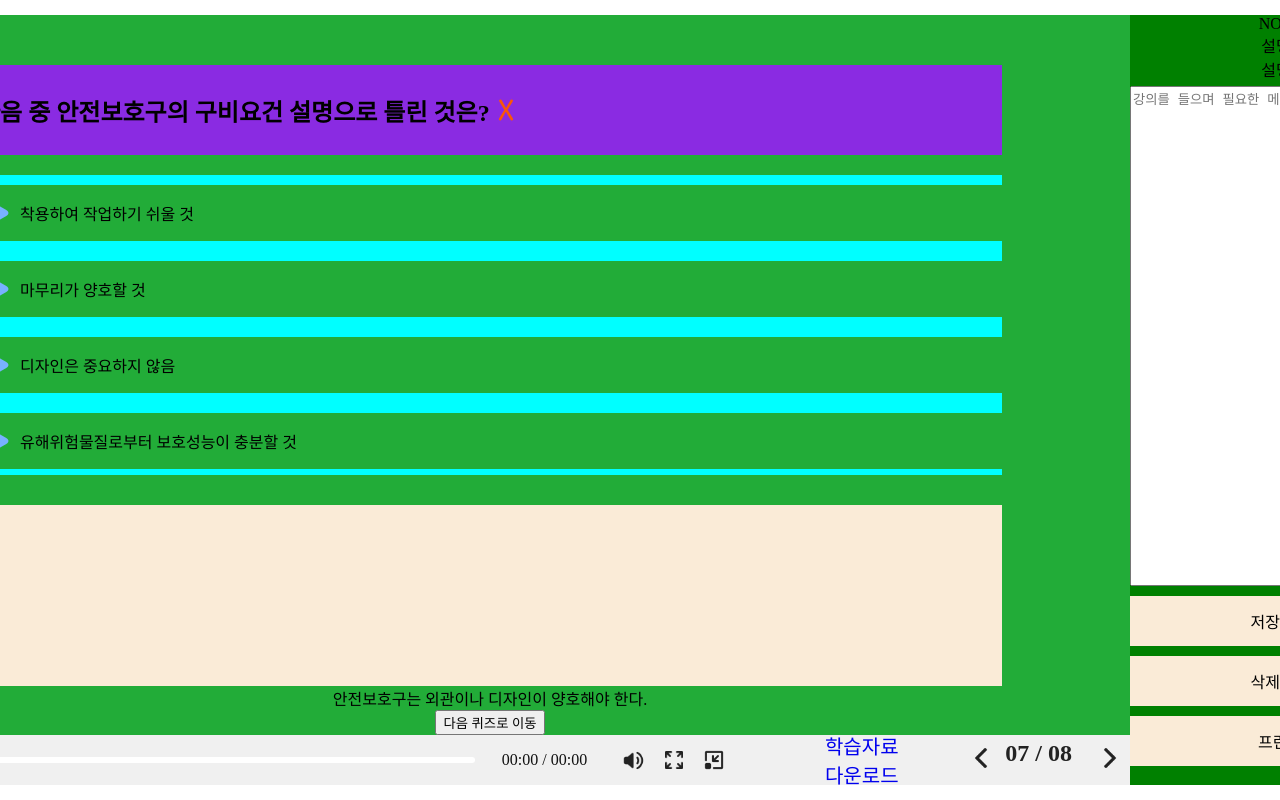
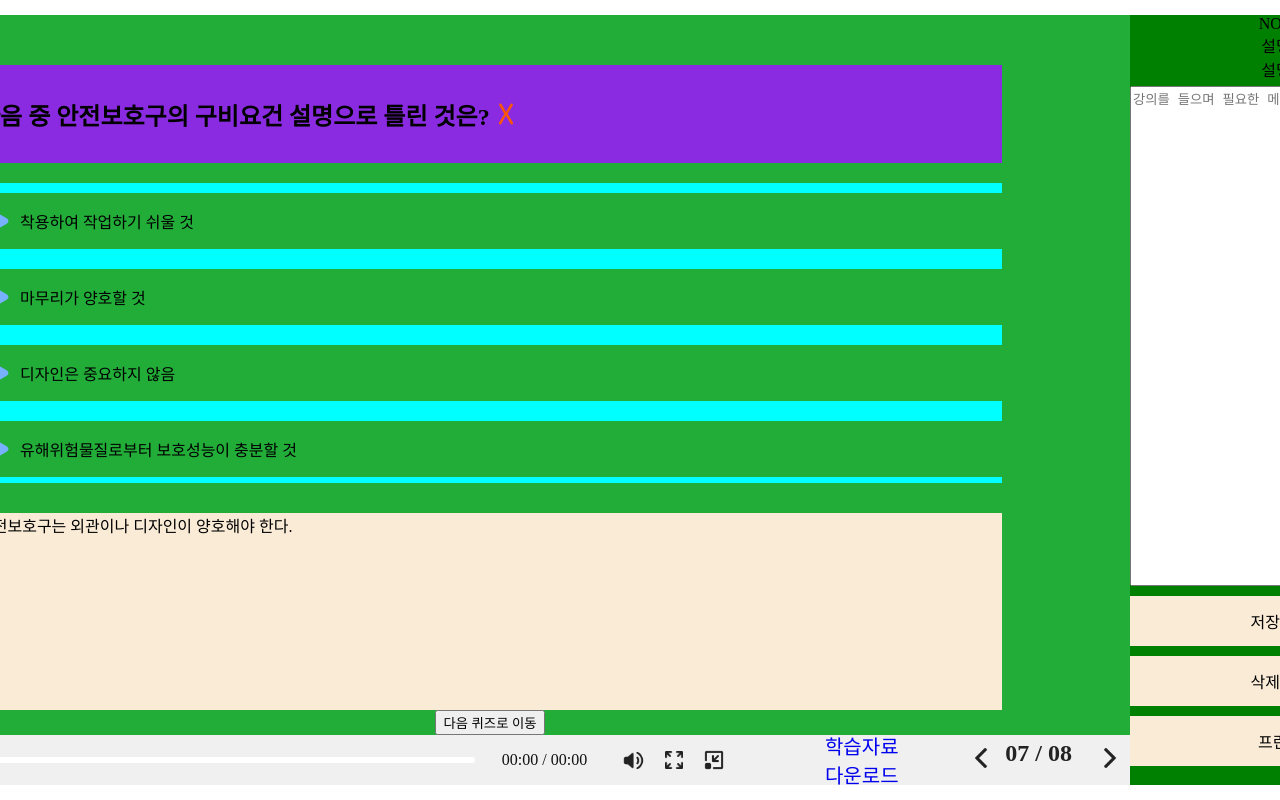
Before and after one commit to OliveLover/quizVideoPlayer, a plain HTML site: page 07.html in a window 1280 px wide. Both pictures are taken after a click on the element "착용하여 작업하기 쉬울 것". Drawn offline with nearby package versions, Linux system fonts and the light colour scheme; a web font is replaced by a local one.

Commit message:
Mod : 퀴즈의 정답을 선택하면, 해설이 class=explainQuiz 내부에 나타나도록 수정

```diff
--- a/07.html
+++ b/07.html
@@ -13,7 +13,7 @@
   <script src="./js/jquery-ui.js"></script>
   <script src="./js/jquery.mCustomScrollbar.concat.min.js"></script>
   <script src="./js/index.js"></script>
-  <script src="./js/buildQuiz2.js"></script>
+  <script src="./js/buildQuiz.js"></script>
   <script>
     var questionNumber = 1;
 
--- a/js/buildQuiz.js
+++ b/js/buildQuiz.js
@@ -6,31 +6,32 @@ function createQuiz(questionNumber) {
   solutionFlag = true;
   // 퀴즈를 생성할 요소를 선택합니다.
   var quizElement = document.querySelector(".quiz");
-  console.log(quizInfo[questionNumber][0].explain);
-  console.log(questionNumber);
+  console.log("현재 퀴즈 질문: " + quizInfo[questionNumber][0].explain);
+  console.log("현재 퀴즈 번호: " + questionNumber);
 
   var quiz_txt = "";
   quiz_txt += '<div class="quizQuestion" >';
   quiz_txt += "<h2>" + quizInfo[questionNumber][0].question + "</h2>";
   quiz_txt += "</div>";
-  quiz_txt += '<div class="quizChoice">';
+  quiz_txt += '<div class="multipleChoice">';
   quiz_txt += '<div class="choice">';
-  quiz_txt += '<img src="./image/playBtn.png"  onmouseover="changeImage(this, \'./image/check.png\')" onmouseout="changeImage(this, \'./image/playBtn.png\')" onclick="checkAnswer(1)">';
+  quiz_txt += '<img src="./image/playBtn.png" onclick="checkAnswer(1)">';
   quiz_txt += '<p onclick="checkAnswer(1)">' + quizInfo[questionNumber][1].select + "</p>";
   quiz_txt += "</div>";
   quiz_txt += '<div class="choice">';
-  quiz_txt += '<img src="./image/playBtn.png"  onmouseover="changeImage(this, \'./image/check.png\')" onmouseout="changeImage(this, \'./image/playBtn.png\')" onclick="checkAnswer(2)">';
+  quiz_txt += '<img src="./image/playBtn.png" onclick="checkAnswer(2)">';
   quiz_txt += '<p onclick="checkAnswer(2)">' + quizInfo[questionNumber][2].select + "</p>";
   quiz_txt += "</div>";
   quiz_txt += '<div class="choice">';
-  quiz_txt += '<img src="./image/playBtn.png" onmouseover="changeImage(this, \'./image/check.png\')" onmouseout="changeImage(this, \'./image/playBtn.png\')" onclick="checkAnswer(3)">';
+  quiz_txt += '<img src="./image/playBtn.png" onclick="checkAnswer(3)">';
   quiz_txt += '<p onclick="checkAnswer(3)" >' + quizInfo[questionNumber][3].select + "</p>";
   quiz_txt += "</div>";
   quiz_txt += '<div class="choice">';
-  quiz_txt += '<img src="./image/playBtn.png" onmouseover="changeImage(this, \'./image/check.png\')" onmouseout="changeImage(this, \'./image/playBtn.png\')" onclick="checkAnswer(4)">';
-  quiz_txt += '<p onclick="checkAnswer(4)">' + quizInfo[questionNumber][4].select + "</p>";
+  quiz_txt += '<img src="./image/playBtn.png" onclick="checkAnswer(4)">';
+  quiz_txt += '<p onclick="chseckAnswer(4)">' + quizInfo[questionNumber][4].select + "</p>";
   quiz_txt += "</div>";
   quiz_txt += "</div>";
+  quiz_txt += '<div class="explainQuiz"></div>'
   document.getElementById("quizWrap").innerHTML = quiz_txt;
 }
 
@@ -54,18 +55,14 @@ function solutionQUiz() {
   var solution_txt = "";
   solution_txt += '<div>' + quizInfo[questionNumber][0].explain + '</div>';
 
-  var quizWrapElement = document.getElementById("quizWrap");
-  var existingSolutionElement = document.getElementById("quizSolution");
-  var existingNextButton = document.getElementById("nextButton");
+  // var existingSolutionElement = document.getElementById("quizSolution");
+  // var existingNextButton = document.getElementById("nextButton");
 
   // 풀이 내용이 없는 경우에만 추가
   if (solutionFlag) {
-    var solutionElement = document.createElement("div");
-    solutionElement.id = "quizSolution";
+    var solutionElement = document.getElementsByClassName("explainQuiz")[0];
+    // solutionElement.id = "quizSolution";
     solutionElement.innerHTML = solution_txt;
-    quizWrapElement.appendChild(solutionElement);
-
-
 
     // 다음 퀴즈로 넘어가는 버튼 생성
     var nextButton = document.createElement("button");
--- a/js/buildQuiz2.js
+++ /dev/null
@@ -1,115 +0,0 @@
-// 퀴즈 정보를 가져와서 퀴즈를 생성하는 함수
-var answerFlag = true;
-var solutionFlag = true;
-function createQuiz(questionNumber) {
-  answerFlag = true;
-  solutionFlag = true;
-  // 퀴즈를 생성할 요소를 선택합니다.
-  var quizElement = document.querySelector(".quiz");
-  console.log("현재 퀴즈 질문: " + quizInfo[questionNumber][0].explain);
-  console.log("현재 퀴즈 번호: " + questionNumber);
-
-  var quiz_txt = "";
-  quiz_txt += '<div class="quizQuestion" >';
-  quiz_txt += "<h2>" + quizInfo[questionNumber][0].question + "</h2>";
-  quiz_txt += "</div>";
-  quiz_txt += '<div class="multipleChoice">';
-  quiz_txt += '<div class="choice">';
-  quiz_txt += '<img src="./image/playBtn.png" onclick="checkAnswer(1)">';
-  quiz_txt += '<p onclick="checkAnswer(1)">' + quizInfo[questionNumber][1].select + "</p>";
-  quiz_txt += "</div>";
-  quiz_txt += '<div class="choice">';
-  quiz_txt += '<img src="./image/playBtn.png" onclick="checkAnswer(2)">';
-  quiz_txt += '<p onclick="checkAnswer(2)">' + quizInfo[questionNumber][2].select + "</p>";
-  quiz_txt += "</div>";
-  quiz_txt += '<div class="choice">';
-  quiz_txt += '<img src="./image/playBtn.png" onclick="checkAnswer(3)">';
-  quiz_txt += '<p onclick="checkAnswer(3)" >' + quizInfo[questionNumber][3].select + "</p>";
-  quiz_txt += "</div>";
-  quiz_txt += '<div class="choice">';
-  quiz_txt += '<img src="./image/playBtn.png" onclick="checkAnswer(4)">';
-  quiz_txt += '<p onclick="chseckAnswer(4)">' + quizInfo[questionNumber][4].select + "</p>";
-  quiz_txt += "</div>";
-  quiz_txt += "</div>";
-  quiz_txt += "<div class=explainQuiz></div>"
-  document.getElementById("quizWrap").innerHTML = quiz_txt;
-}
-
-
-function checkAnswer(userAnswer) {
-  if (Number(quizInfo[questionNumber][0].correct) === Number(userAnswer)) {
-    console.log("선택지 : " + userAnswer);
-    console.log("퀴즈 정답 : " + quizInfo[questionNumber][0].correct);
-    console.log("정답");
-    solutionQUiz();
-    showCorrectAnswer();
-  } else {
-    solutionQUiz();
-    showWrongAnswer();
-  }
-}
-
-
-function solutionQUiz() {
-
-  var solution_txt = "";
-  solution_txt += '<div>' + quizInfo[questionNumber][0].explain + '</div>';
-
-  var quizWrapElement = document.getElementById("quizWrap");
-  var existingSolutionElement = document.getElementById("quizSolution");
-  var existingNextButton = document.getElementById("nextButton");
-
-  // 풀이 내용이 없는 경우에만 추가
-  if (solutionFlag) {
-    var solutionElement = document.createElement("div");
-    solutionElement.id = "quizSolution";
-    solutionElement.innerHTML = solution_txt;
-    quizWrapElement.appendChild(solutionElement);
-
-
-
-    // 다음 퀴즈로 넘어가는 버튼 생성
-    var nextButton = document.createElement("button");
-    nextButton.id = "nextButton";
-    nextButton.innerText = "다음 퀴즈로 이동";
-    nextButton.onclick = function () {
-      questionNumber++;
-      if (questionNumber > 3) {
-        window.location.href = "08.html";
-      } else {
-        createQuiz(questionNumber);
-        solutionFlag = true;
-      }
-    };
-
-    // 버튼을 표시할 위치 선택
-    var buttonContainer = document.getElementById("quizWrap");
-    // 버튼을 위치에 추가
-    buttonContainer.appendChild(nextButton);
-    solutionFlag = false;
-  }
-}
-
-function changeImage(element, newImage) {
-  element.src = newImage;
-}
-
-function showCorrectAnswer() {
-  if (answerFlag) {
-    var quizQuestionElement = document.querySelector(".quizQuestion");
-    var correctAnswerImage = document.createElement("img");
-    correctAnswerImage.src = "./image/redCircle.png";
-    quizQuestionElement.appendChild(correctAnswerImage);
-  }
-  answerFlag = false;
-}
-
-function showWrongAnswer() {
-  if (answerFlag) {
-    var quizQuestionElement = document.querySelector(".quizQuestion");
-    var wrongAnswerImage = document.createElement("img");
-    wrongAnswerImage.src = "./image/redX.png";
-    quizQuestionElement.appendChild(wrongAnswerImage);
-  }
-  answerFlag = false;
-}
```
